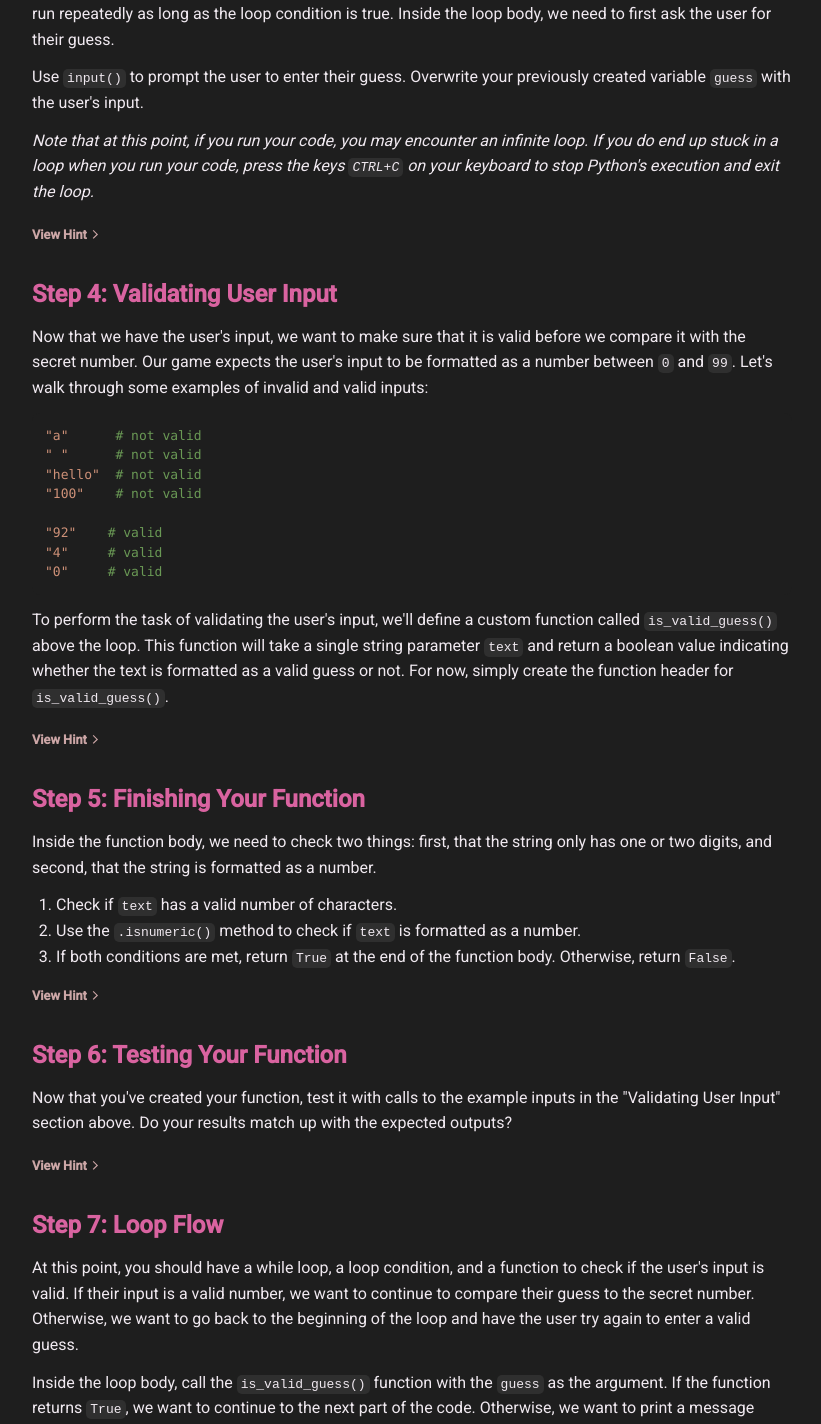
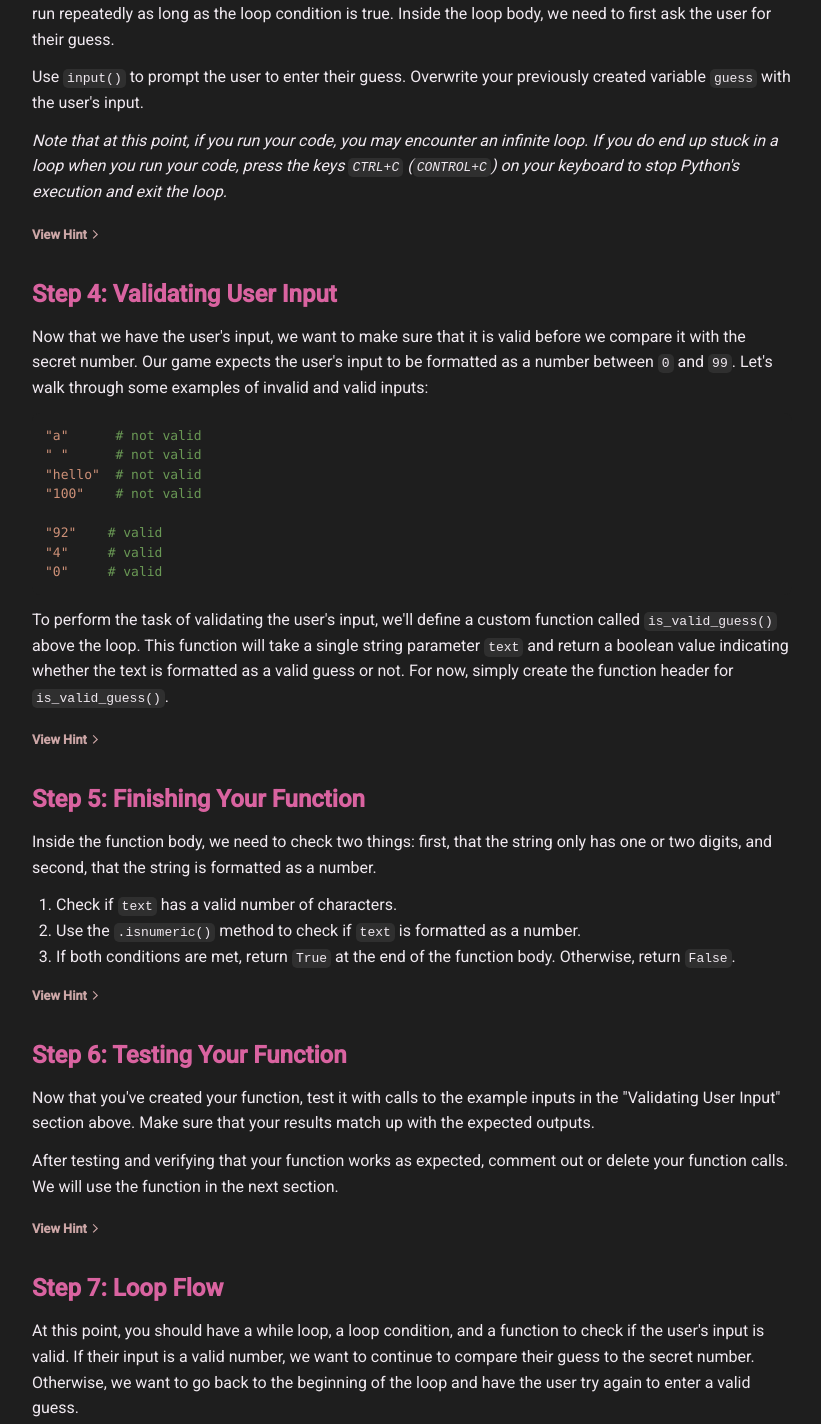
Before and after one commit to lawrluor/code-with-the-pros, a React (Create React App) app: page /Project06 in a window 1280 px wide. Shown: the part 1620-3044 px from the top of the page, without its empty margins (228-1049 px from the left). Built offline with nearby package versions, Linux system fonts and the light colour scheme.

Commit message:
added while loops project content

```diff
--- a/src/pages/Python/06Project.jsx
+++ b/src/pages/Python/06Project.jsx
@@ -87,7 +87,7 @@ print(f"The number generated is: {random_number}")`} />
 
       <p>Use <code className="inline">input()</code> to prompt the user to enter their guess. Overwrite your previously created variable <code className="inline">guess</code> with the user's input.</p>
 
-      <p><em>Note that at this point, if you run your code, you may encounter an infinite loop. If you do end up stuck in a loop when you run your code, press the keys <code className="inline">CTRL+C</code> on your keyboard to stop Python's execution and exit the loop.</em></p>
+      <p><em>Note that at this point, if you run your code, you may encounter an infinite loop. If you do end up stuck in a loop when you run your code, press the keys <code className="inline">CTRL+C</code> (<code className="inline">CONTROL+C</code>) on your keyboard to stop Python's execution and exit the loop.</em></p>
 
       <Collapsible title="Hint">
         <p>Here is an example of using <code className="inline">input()</code> to get a string from the user:</p>
@@ -144,7 +144,9 @@ number.isnumeric()  # True`} />
 
     <section>
       <h2 id={`step-${getCurrentNumber()}-testing-your-function`}><a href={`#step-${getCurrentNumber()}-testing-your-function`} className="section-link">Step {getCurrentNumberAndIncrement()}: Testing Your Function</a></h2>
-      <p>Now that you've created your function, test it with calls to the example inputs in the "Validating User Input" section above. Do your results match up with the expected outputs?</p>
+      <p>Now that you've created your function, test it with calls to the example inputs in the "Validating User Input" section above. Make sure that your results match up with the expected outputs.</p>
+
+      <p>After testing and verifying that your function works as expected, comment out or delete your function calls. We will use the function in the next section.</p>
 
       <Collapsible title="Hint">
         <p>Here are some example calls to the function:</p>
@@ -262,6 +264,7 @@ print("I saw {} ships!".format(ships))`} />
         <li>If you used <code className="inline">break</code> or <code className="inline">continue</code>, can you think of ways to rewrite your code without those keywords?</li>
         <li>How could you allow the user to choose the range of numbers to guess from, or even the maximum number of attempts?</li>
         <li>How could you set different difficulty levels in the game?</li>
+        <li>How might you set up the game to be played again without running the code again? For example, restarting the game if the user types a specific word or phrase.</li>
       </ol>
     </section>
 
```
